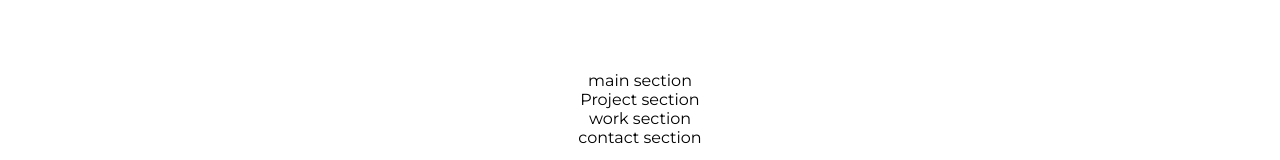
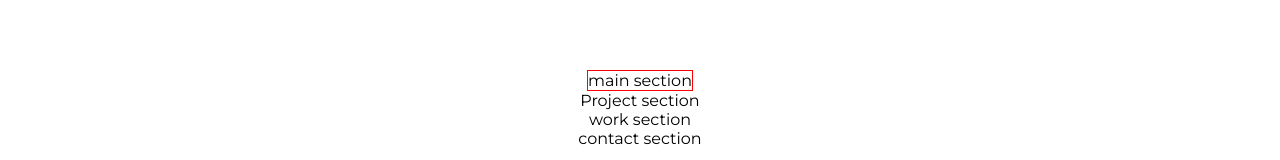
Before and after one commit to KrindgesJuliano/portfolio, a Next.js app: page / in a window 1280 px wide. Shown: the part 277-437 px from the top of the page. Built offline with nearby package versions, Linux system fonts and the light colour scheme.

Commit message:
created sectionLayout conponent

```diff
--- /dev/null
+++ b/src/components/SectionLayout/index.tsx
@@ -0,0 +1,24 @@
+import React from "react";
+
+import style from "./styles.module.css";
+
+interface Props {
+  children: React.ReactNode;
+  style?: object;
+  className?: object;
+}
+
+export const SectionLayout = ({
+  children,
+  style: userStyles = {},
+  className,
+}: Props) => {
+  const classNames = [style.section, className].join(" ").trim(); //
+  return (
+    <section style={userStyles} className={classNames}>
+      {children}
+    </section>
+  );
+};
+
+export default SectionLayout;
--- /dev/null
+++ b/src/components/SectionLayout/styles.module.css
@@ -0,0 +1,3 @@
+.section {
+  display: flex;
+}
--- a/src/pages/index.tsx
+++ b/src/pages/index.tsx
@@ -1,6 +1,8 @@
 import styles from "../../styles/Home.module.css";
 
 import Header from "../components/Header";
+import SectionLayout from "../components/SectionLayout";
+
 import SEO from "../components/SEO";
 
 export default function Home() {
@@ -14,7 +16,9 @@ export default function Home() {
       ></SEO>
       <Header />
       <main className={styles.main}>
-        <section>main section</section>
+        <SectionLayout style={{ border: "solid 1px red" }}>
+          main section
+        </SectionLayout>
         <section>Project section</section>
         <section>work section</section>
         <section>contact section</section>
```
Also changed, not shown: codeHero.png (added).
